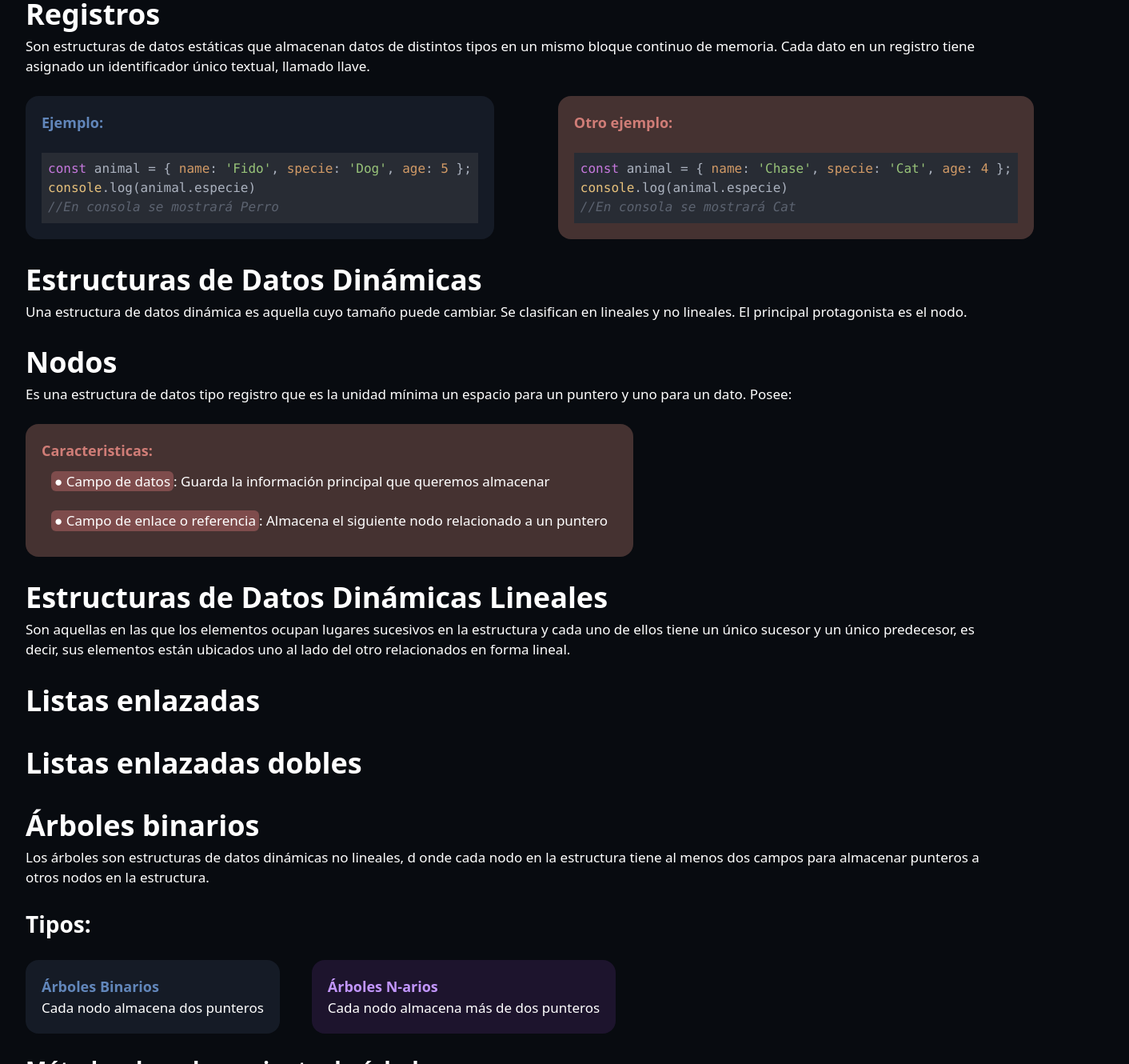
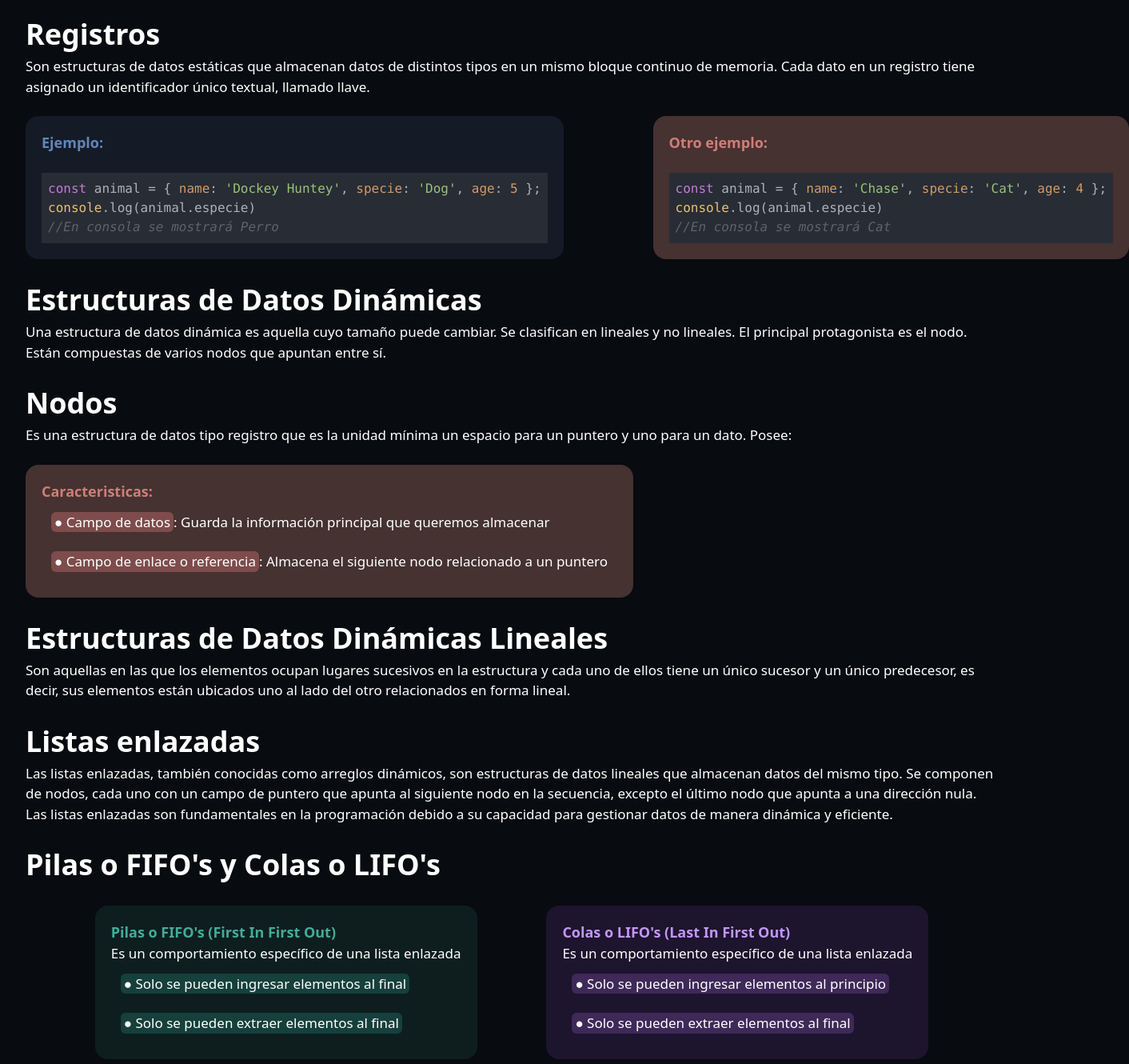
Before and after one commit to KevinLatino/Peritazgo-Website, a React (Vite) app: page /Estructuras-de-datos in a window 1280 px wide. Shown: the part 1020-2350 px from the top of the page at 80% size, 1412 px wide, since content can reach past the window. Built offline with nearby package versions, Linux system fonts and the light colour scheme.

Commit message:
General changes

```diff
--- a/src/Articles/DataBaseScreen.jsx
+++ b/src/Articles/DataBaseScreen.jsx
@@ -14,7 +14,7 @@ import {
     PurpleWordSection
 } from '../Components/SectionsComponent'
 import { BackButton } from '../Components/BackButtonComponent'
-import { Key } from 'lucide-react'
+import { KeyRound  } from 'lucide-react'
 import 'animate.css'
 
 const DataBase = () => {
@@ -79,7 +79,7 @@ const DataBase = () => {
                 <GreenSection>
                     <GreenTitle>
                         Tipos de llaves
-                        <Key />
+                        <KeyRound />
                     </GreenTitle>
 
                     <Element>
--- a/src/Articles/DataStructureScreen.jsx
+++ b/src/Articles/DataStructureScreen.jsx
@@ -42,7 +42,7 @@ const DataStructure = () => {
  //En consola se mostrará Lion `
 
     const stringRec =
-        `const animal = { name: 'Fido', specie: 'Dog', age: 5 };
+        `const animal = { name: 'Dockey Huntey', specie: 'Dog', age: 5 };
 console.log(animal.especie)
 //En consola se mostrará Perro`
 
@@ -105,7 +105,7 @@ console.log(animal.especie)
 
                 <Space />
 
-                <div className='flex gap-16'>
+                <div className='flex gap-28'>
                     <GreenSection>
                         <GreenTitle>
                             ● Vector
@@ -145,7 +145,7 @@ console.log(animal.especie)
 
                 <Space />
 
-                <div className='flex gap-20'>
+                <div className='flex gap-28'>
                     <BlueSection>
                         <BlueTitle>
                             Ejemplo:
@@ -172,6 +172,7 @@ console.log(animal.especie)
                 </Title>
                 <Paragraph>
                     Una estructura de datos dinámica es aquella cuyo tamaño puede cambiar. Se clasifican en lineales y no lineales. El principal protagonista es el nodo.
+                    Están compuestas de varios nodos que apuntan entre sí.
                 </Paragraph>
 
                 <Space />
@@ -212,12 +213,50 @@ console.log(animal.especie)
                 <Title>
                     Listas enlazadas
                 </Title>
+                <Paragraph>
+                    Las listas enlazadas, también conocidas como arreglos dinámicos, son estructuras de datos lineales que almacenan datos del mismo tipo. Se componen de nodos, cada uno con un campo de puntero que apunta al siguiente nodo en la secuencia, excepto el último nodo que apunta a una dirección nula.
+                    Las listas enlazadas son fundamentales en la programación debido a su capacidad para gestionar datos de manera dinámica y eficiente.
+                </Paragraph>
 
                 <Space />
 
-                <Title>
-                    Listas enlazadas dobles
-                </Title>
+                    <Title>
+                        Pilas o FIFO's y Colas o LIFO's
+                    </Title>
+
+                    <Space />
+
+                    <div className='flex justify-evenly'>
+                    <GreenSection>
+                        <GreenTitle>
+                            Pilas o FIFO's (First In First Out)
+                        </GreenTitle>
+                        <Paragraph>
+                            Es un comportamiento específico de una lista enlazada
+                        </Paragraph>
+                        <Element>
+                            <GreenWordSection>● Solo se pueden ingresar elementos al final</GreenWordSection>
+                        </Element>
+                        <Element>
+                            <GreenWordSection>● Solo se pueden extraer elementos al final</GreenWordSection>
+                        </Element>
+                    </GreenSection>
+
+                    <PurpleSection>
+                        <PurpleTitle>
+                            Colas o LIFO's (Last In First Out)
+                        </PurpleTitle>
+                        <Paragraph>
+                            Es un comportamiento específico de una lista enlazada
+                        </Paragraph>
+                        <Element>
+                            <PurpleWordSection>● Solo se pueden ingresar elementos al principio</PurpleWordSection>
+                        </Element>
+                        <Element>
+                            <PurpleWordSection>● Solo se pueden extraer elementos al final</PurpleWordSection>
+                        </Element>
+                    </PurpleSection>
+                </div>
 
                 <Space />
 
@@ -227,50 +266,24 @@ console.log(animal.especie)
                 <Paragraph>
                     Los árboles son estructuras de datos dinámicas no lineales, d
                     onde cada nodo en la estructura tiene al menos dos campos para almacenar punteros a otros nodos en la estructura.
+                    Existen 2 tipos. Árboles Binario: Cada nodo almacena dos punteros y Árboles N-arios: ada nodo almacena más de dos punteros
                 </Paragraph>
 
                 <Space />
-
-                <Subtitle>
-                    Tipos:
-                </Subtitle>
-
-                <Space />
-
-                <div className='flex gap-10'>
-                    <BlueSection>
-                        <BlueTitle>
-                            Árboles Binarios
-                        </BlueTitle>
-                        <Paragraph>
-                            Cada nodo almacena dos punteros
-                        </Paragraph>
-                    </BlueSection>
-
-                    <PurpleSection>
-                        <PurpleTitle>
-                            Árboles N-arios
-                        </PurpleTitle>
-                        <Paragraph>
-                            Cada nodo almacena más de dos punteros
-                        </Paragraph>
-                    </PurpleSection>
-                </div>
-
-                <Space />
+2
                 <Subtitle>
                     Métodos de ordenamiento de árboles:
                 </Subtitle>
 
                 <Space />
 
-                <div className='flex gap-10'>
+                <div className='flex justify-evenly'>
                     <BlueSection>
                         <BlueTitle>
                             Preorden: Raíz al inicio
                         </BlueTitle>
                         <Element>
-                            <BlueWordSection>● Raíz</BlueWordSection>● Raíz
+                            <BlueWordSection>● Raíz</BlueWordSection>
                         </Element>
                         <Element>
                             <BlueWordSection>● Izquierda</BlueWordSection>
```
